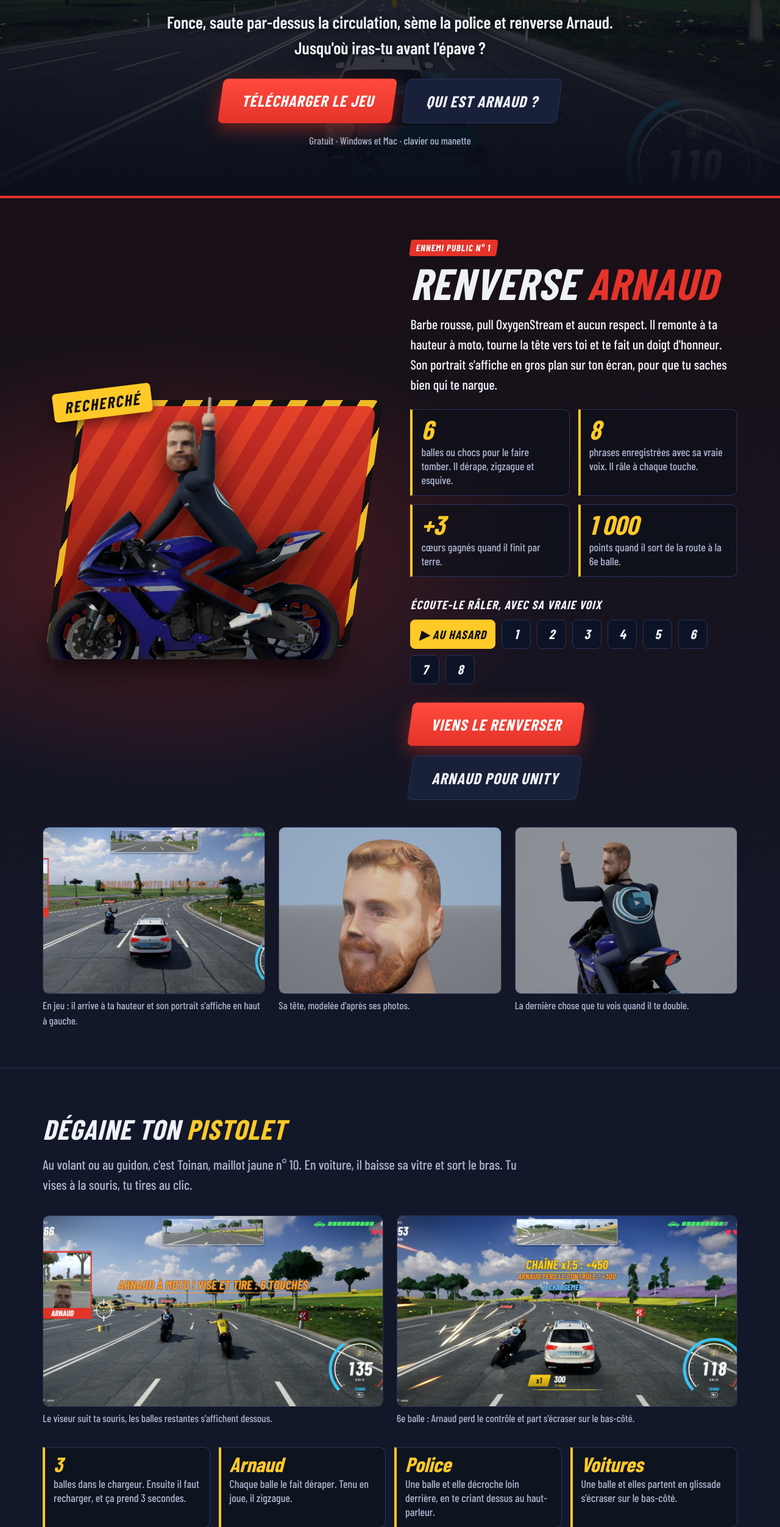
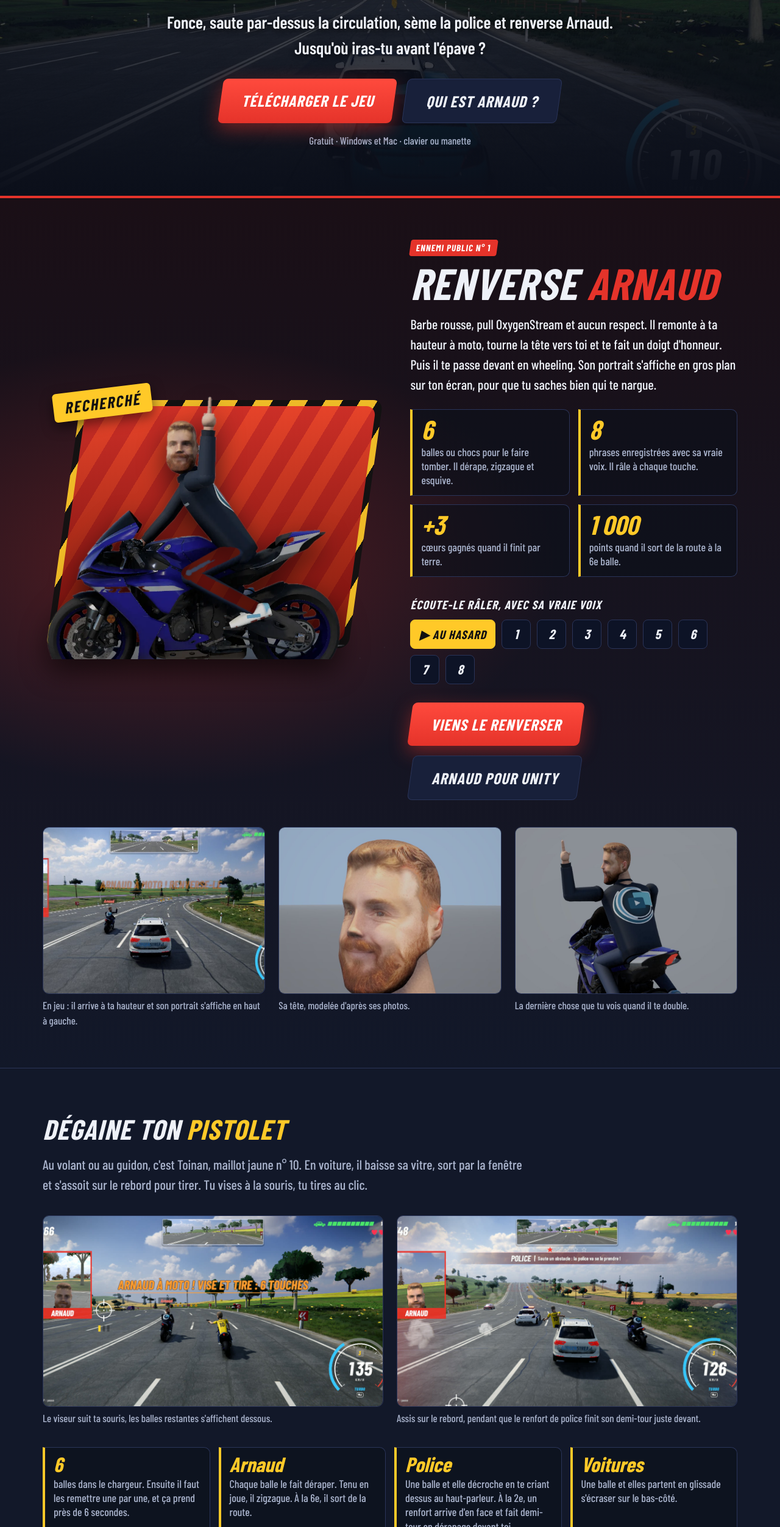
Before and after one commit to Toinan2000/crash-ta-race, a plain HTML site: page index.html in a window 1280 px wide. Shown: the part 296-2800 px from the top of the page at 61% size. Drawn offline with nearby package versions, Linux system fonts and the light colour scheme; a web font is replaced by a local one.

Commit message:
Version 1.6 : 6 balles, pilote sur le rebord de la fenêtre, renfort de police, wheelings
Co-Authored-By: Claude Fable 5.2 <noreply@anthropic.com>

```diff
--- a/index.html
+++ b/index.html
@@ -59,7 +59,7 @@
       <div>
         <span class="etiquette rouge">Ennemi public n° 1</span>
         <h2>Renverse <em>Arnaud</em></h2>
-        <p class="chapo">Barbe rousse, pull OxygenStream et aucun respect. Il remonte à ta hauteur à moto, tourne la tête vers toi et te fait un doigt d'honneur. Son portrait s'affiche en gros plan sur ton écran, pour que tu saches bien qui te nargue.</p>
+        <p class="chapo">Barbe rousse, pull OxygenStream et aucun respect. Il remonte à ta hauteur à moto, tourne la tête vers toi et te fait un doigt d'honneur. Puis il te passe devant en wheeling. Son portrait s'affiche en gros plan sur ton écran, pour que tu saches bien qui te nargue.</p>
         <div class="chiffres">
           <div><b>6</b><span>balles ou chocs pour le faire tomber. Il dérape, zigzague et esquive.</span></div>
           <div><b>8</b><span>phrases enregistrées avec sa vraie voix. Il râle à chaque touche.</span></div>
@@ -97,19 +97,19 @@
 <section id="pistolet" class="alt">
   <div class="contenu">
     <h2>Dégaine ton <em>pistolet</em></h2>
-    <p class="chapo">Au volant ou au guidon, c'est Toinan, maillot jaune n° 10. En voiture, il baisse sa vitre et sort le bras. Tu vises à la souris, tu tires au clic.</p>
+    <p class="chapo">Au volant ou au guidon, c'est Toinan, maillot jaune n° 10. En voiture, il baisse sa vitre, sort par la fenêtre et s'assoit sur le rebord pour tirer. Tu vises à la souris, tu tires au clic.</p>
     <div class="grille g2 galerie">
       <figure><img src="images/jeu-tir-moto.jpg" alt="Le pilote au maillot n° 10 vise Arnaud à moto" loading="lazy"><figcaption>Le viseur suit ta souris, les balles restantes s'affichent dessous.</figcaption></figure>
-      <figure><img src="images/jeu-tir-voiture.jpg" alt="Le bras sort par la vitre du Tiguan, Arnaud perd le contrôle" loading="lazy"><figcaption>6e balle : Arnaud perd le contrôle et part s'écraser sur le bas-côté.</figcaption></figure>
+      <figure><img src="images/jeu-renfort.jpg" alt="Le pilote assis sur le rebord de la fenêtre, une voiture de police vient de faire demi-tour devant lui" loading="lazy"><figcaption>Assis sur le rebord, pendant que le renfort de police finit son demi-tour juste devant.</figcaption></figure>
     </div>
     <div class="chiffres" style="margin:34px 0 0">
-      <div><b>3</b><span>balles dans le chargeur. Ensuite il faut recharger, et ça prend 3 secondes.</span></div>
-      <div><b>Arnaud</b><span>Chaque balle le fait déraper. Tenu en joue, il zigzague.</span></div>
-      <div><b>Police</b><span>Une balle et elle décroche loin derrière, en te criant dessus au haut-parleur.</span></div>
+      <div><b>6</b><span>balles dans le chargeur. Ensuite il faut les remettre une par une, et ça prend près de 6 secondes.</span></div>
+      <div><b>Arnaud</b><span>Chaque balle le fait déraper. Tenu en joue, il zigzague. À la 6e, il sort de la route.</span></div>
+      <div><b>Police</b><span>Une balle et elle décroche en te criant dessus au haut-parleur. À la 2e, un renfort arrive d'en face et fait demi-tour en dérapage devant toi.</span></div>
       <div><b>Voitures</b><span>Une balle et elles partent en glissade s'écraser sur le bas-côté.</span></div>
     </div>
     <div class="grille g2 galerie" style="margin-top:34px">
-      <figure><img src="images/pilote-vitre.jpg" alt="Le pilote sort le bras par la vitre, pistolet en main" loading="lazy"><figcaption>La vitre descend, le bras sort.</figcaption></figure>
+      <figure><img src="images/pilote-rebord.jpg" alt="Le pilote sorti par la fenêtre, assis sur le rebord, pistolet tendu" loading="lazy"><figcaption>La vitre descend, il sort et vise tout autour, même par-dessus le toit.</figcaption></figure>
       <figure><img src="images/pilote-dos.jpg" alt="Le pilote de dos à moto, maillot jaune TOINAN 10" loading="lazy"><figcaption>À moto, le n° 10 dans le dos.</figcaption></figure>
     </div>
   </div>
```
Also changed, not shown: telecharger.html (+4 -4 lines), images/jeu-renfort.jpg (added), images/jeu-tir-voiture.jpg (deleted), images/pilote-rebord.jpg (added), images/pilote-vitre.jpg (deleted).
